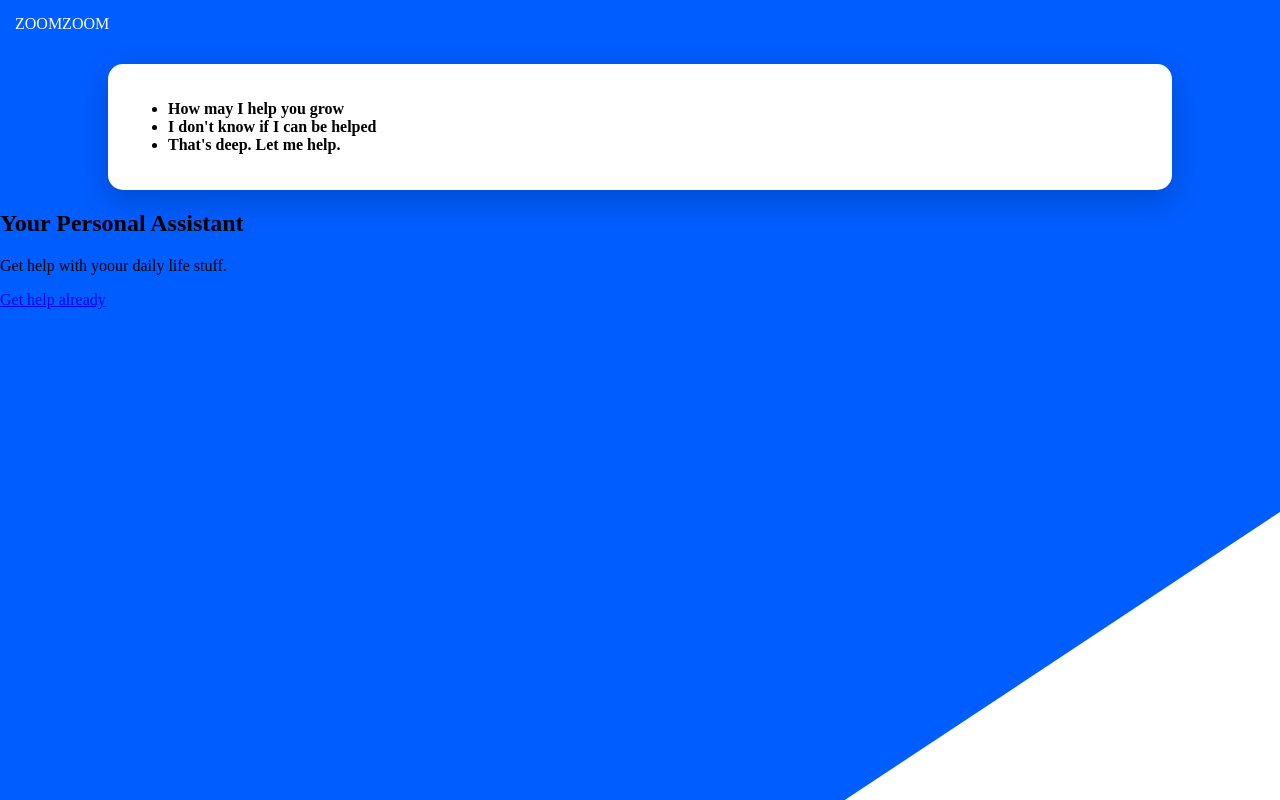
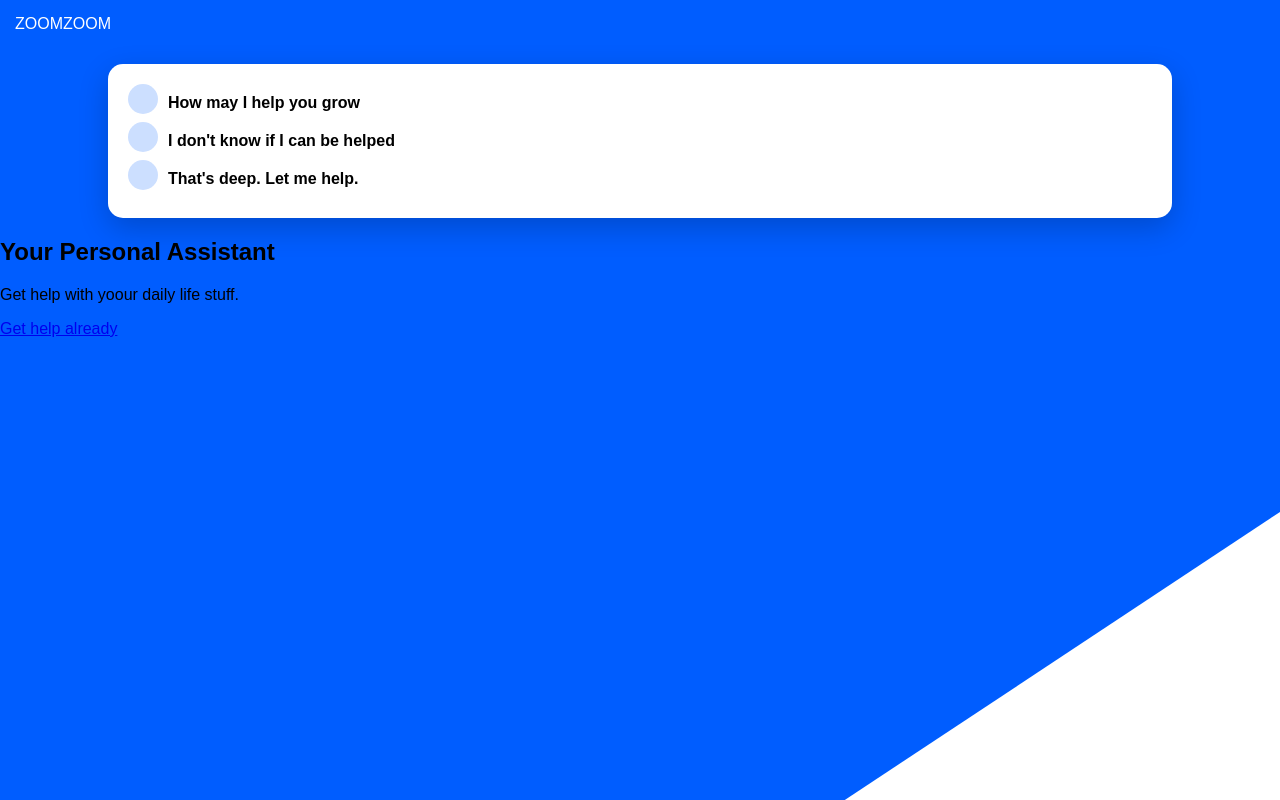
Before and after one commit to GreatEki/mysass, a plain HTML site: page index.html in a window 1280 px wide. Drawn offline with Linux system fonts and the light colour scheme.

Commit message:
designed the round bullets besides text in section CARD

```diff
--- a/css/main.scss
+++ b/css/main.scss
@@ -1,6 +1,7 @@
 // sass MAPS
 $colors: (
 	primary: #005dff,
+	primary-light: lighten(#005dff, 40%),
 	accent: #fff6bb,
 );
 
@@ -20,11 +21,12 @@ html {
 }
 
 body {
-	font-family: 'Montserrat';
+	font-family: sans-serif;
 	margin: 0;
 
 	#bg {
-		background-color: map-get($colors, primary);
+		// background-color: map-get($colors, primary);
+		background-color: color(primary);
 		clip-path: polygon(100% 0, 100% 64%, 66% 100%, 0 100%, 0 0);
 		width: 100%;
 		height: 100%;
@@ -50,5 +52,30 @@ main {
 		box-shadow: 0 10px 30px rgba(0, 0, 0, 0.2);
 		//box-shadow: Xvalue(right$left), Yvalue(top$bottom), blur-radius(the extent to which we blur), color
 		width: 80%;
+
+		ul {
+			list-style-type: none;
+			margin: 0;
+			padding: 0;
+
+			li {
+				margin-bottom: 10px;
+
+				span {
+					position: absolute;
+					width: 30px;
+					height: 30px;
+					background-color: color(primary-light);
+					border-radius: 50%;
+					margin-right: 10px;
+				}
+
+				strong {
+					display: inline-block;
+					margin-left: max(40px);
+					margin-top: 10px;
+				}
+			}
+		}
 	}
 }
```
Also changed, not shown: css/main.css, 1 other file.
